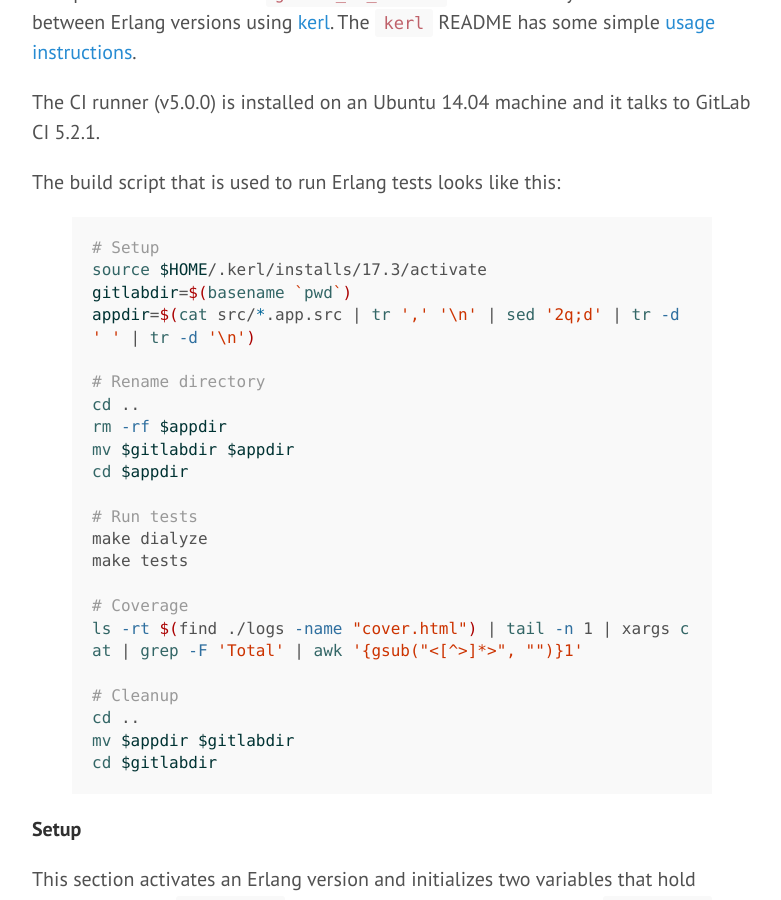
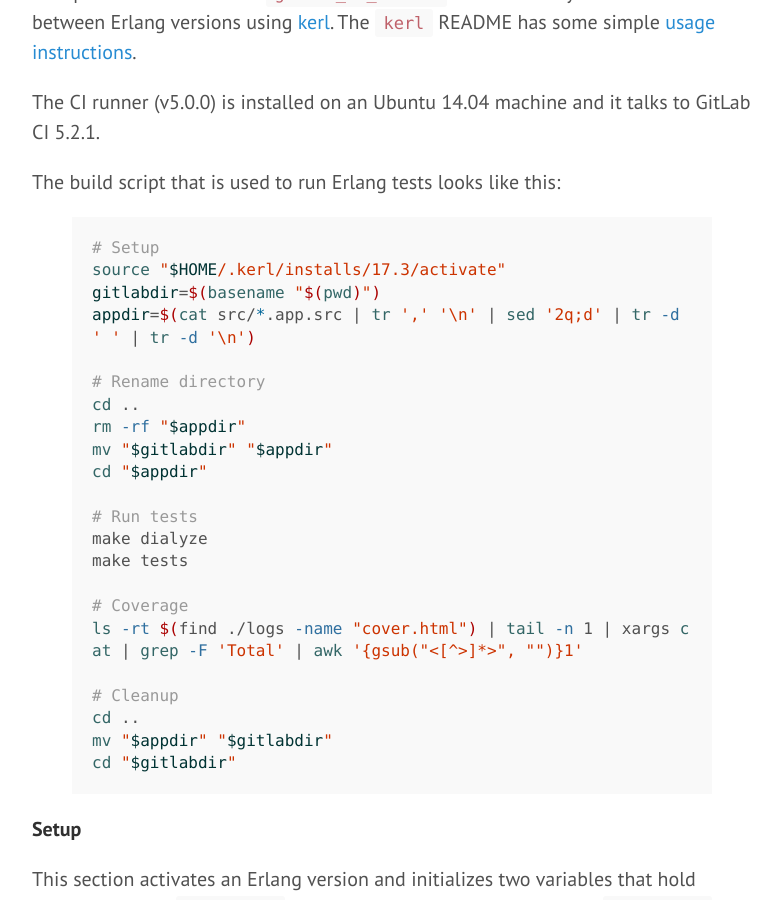
Before and after one commit to nifoc/blog.kempkens.io, a Jekyll site: the page built from _posts/2014-12-07-gitlab-ci-for-erlang-projects.md, in a window 1280 px wide and 900 px high, scrolled down 463 px. Shown: the whole window, without its empty margins (428-1209 px from the left). Built offline with Jekyll 4.4.1, drawn with Linux system fonts in a browser that asks for light colours; comment, search, counter and statistics services are not loaded.

```diff
--- a/_posts/2014-12-07-gitlab-ci-for-erlang-projects.md
+++ b/_posts/2014-12-07-gitlab-ci-for-erlang-projects.md
@@ -18,15 +18,15 @@ The build script that is used to run Erlang tests looks like this:
 
 {% highlight bash %}
 # Setup
-source $HOME/.kerl/installs/17.3/activate
-gitlabdir=$(basename `pwd`)
+source "$HOME/.kerl/installs/17.3/activate"
+gitlabdir=$(basename "$(pwd)")
 appdir=$(cat src/*.app.src | tr ',' '\n' | sed '2q;d' | tr -d ' ' | tr -d '\n')
 
 # Rename directory
 cd ..
-rm -rf $appdir
-mv $gitlabdir $appdir
-cd $appdir
+rm -rf "$appdir"
+mv "$gitlabdir" "$appdir"
+cd "$appdir"
 
 # Run tests
 make dialyze
@@ -37,8 +37,8 @@ ls -rt $(find ./logs -name "cover.html") | tail -n 1 | xargs cat | grep -F 'Tota
 
 # Cleanup
 cd ..
-mv $appdir $gitlabdir
-cd $gitlabdir
+mv "$appdir" "$gitlabdir"
+cd "$gitlabdir"
 {% endhighlight %}
 
 **Setup**
```
